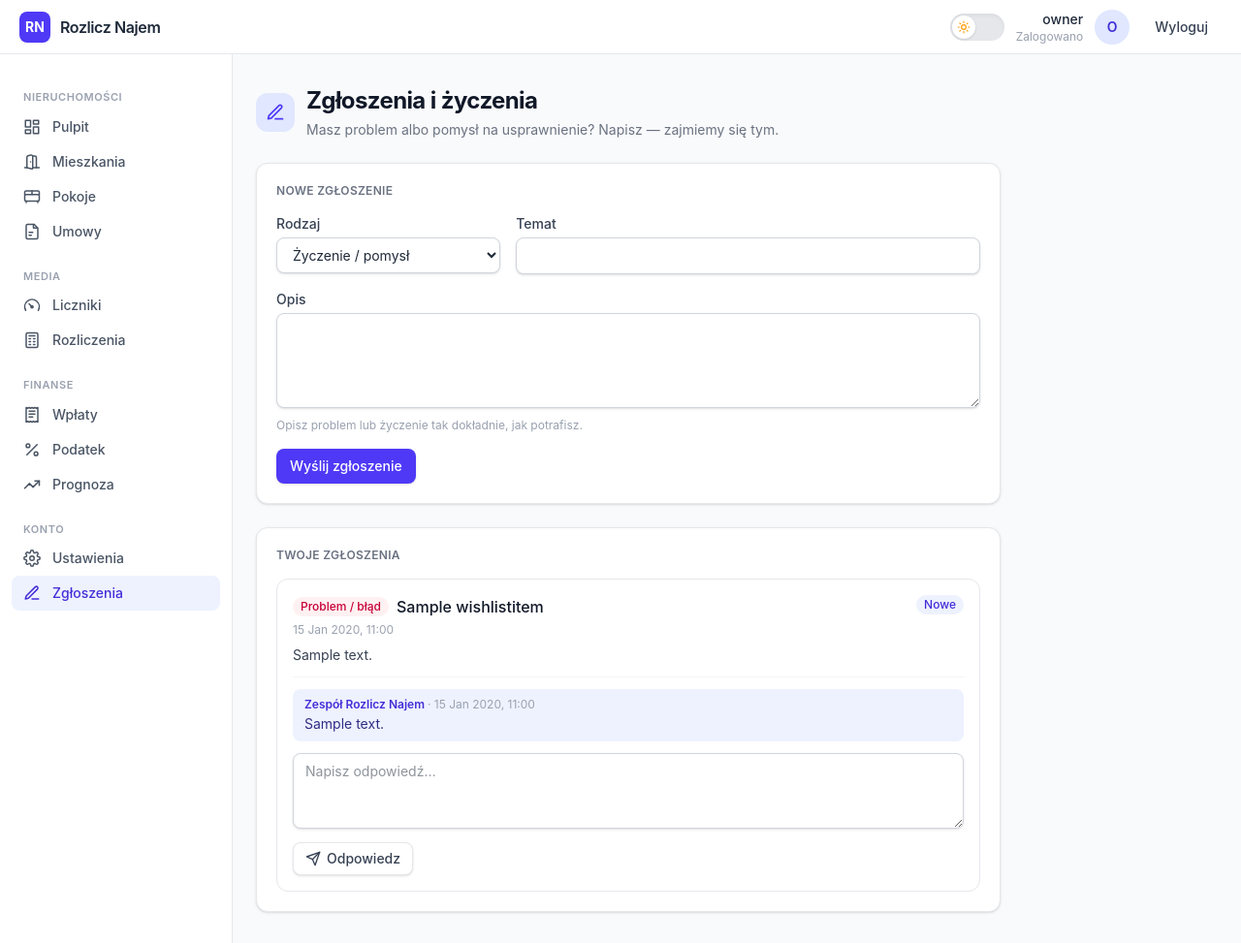
After one commit to jdrwal/npbeta-py, a Django app: page /settings/wishlist/ in a window 1280 px wide. The commit adds this page. Shown: the whole page at 97% size. Run offline with Django 5.2, Linux system fonts and the light colour scheme; a user stored in the database is signed in; data comes from the database, SQL or seed files in the repository; tables that the repository leaves empty hold one stand-in row (values such as "Sample post"); parts of the project's set-up code (start-up, migrations or seed data) failed here and were passed over.

Commit message:
feat(wishlist): user feedback page + BCC account owner on settlement emails
- Add WishlistItem/WishlistMessage models (migration 0011) for user-submitted
  problems/wishes with a status workflow and a conversation thread.
- New dedicated wishlist page under /settings/wishlist/ with sidebar link;
  users submit items and reply, staff manage them from the Django admin.
- BCC the account owner on settlement emails so landlords keep a copy of
  every tenant mailing (EmailMessage instead of send_mail).

```diff
--- a/apps/core/forms.py
+++ b/apps/core/forms.py
@@ -21,6 +21,7 @@ from apps.core.models import (
     MeterPrice,
     MeterReading,
     Room,
+    WishlistItem,
 )
 
 _DATE = forms.DateInput(attrs={"type": "date"}, format="%Y-%m-%d")
@@ -460,3 +461,31 @@ class SecuritySettingsForm(forms.ModelForm):
     def clean_session_timeout_minutes(self) -> int:
         value = int(self.cleaned_data["session_timeout_minutes"])
         return max(self.MIN_MINUTES, min(self.MAX_MINUTES, value))
+
+
+class WishlistForm(forms.ModelForm):
+    """Lets a user submit a problem report or feature wish from settings."""
+
+    class Meta:
+        model = WishlistItem
+        fields = ["kind", "subject", "body"]
+        widgets = {
+            "body": forms.Textarea(attrs={"rows": 4}),
+        }
+        labels = {
+            "kind": "Rodzaj",
+            "subject": "Temat",
+            "body": "Opis",
+        }
+        help_texts = {
+            "body": "Opisz problem lub życzenie tak dokładnie, jak potrafisz.",
+        }
+
+
+class WishlistReplyForm(forms.Form):
+    """A follow-up message the user adds to their own wishlist item."""
+
+    body = forms.CharField(
+        label="Odpowiedź",
+        widget=forms.Textarea(attrs={"rows": 3, "placeholder": "Napisz odpowiedź…"}),
+    )
--- /dev/null
+++ b/apps/core/templates/core/wishlist.html
@@ -0,0 +1,87 @@
+{% extends "base.html" %}
+{% block title %}Zgłoszenia i życzenia — Rozlicz Najem{% endblock %}
+{% block content %}
+<div class="mb-6 flex items-center gap-3">
+    <span class="grid h-10 w-10 shrink-0 place-items-center rounded-xl bg-indigo-100 text-indigo-600 dark:bg-indigo-500/15 dark:text-indigo-300">
+        <svg class="h-5 w-5" viewBox="0 0 24 24" fill="none" stroke="currentColor" stroke-width="2" stroke-linecap="round" stroke-linejoin="round"><path d="M12 20h9"/><path d="M16.5 3.5a2.12 2.12 0 0 1 3 3L7 19l-4 1 1-4Z"/></svg>
+    </span>
+    <div>
+        <h1>Zgłoszenia i życzenia</h1>
+        <p class="mt-1 text-sm text-gray-500 dark:text-gray-400">Masz problem albo pomysł na usprawnienie? Napisz — zajmiemy się tym.</p>
+    </div>
+</div>
+
+<div class="grid max-w-3xl gap-6">
+    <section class="card space-y-4">
+        <h2 class="text-xs font-semibold uppercase tracking-wide text-gray-500 dark:text-gray-400">Nowe zgłoszenie</h2>
+        <form method="post" class="space-y-4">
+            {% csrf_token %}
+            {% if wish_form.non_field_errors %}<div class="msg border-rose-200 bg-rose-50 text-rose-700">{{ wish_form.non_field_errors }}</div>{% endif %}
+            <div class="grid gap-4 sm:grid-cols-3">
+                {% include "core/_field.html" with field=wish_form.kind %}
+                <div class="sm:col-span-2">{% include "core/_field.html" with field=wish_form.subject %}</div>
+            </div>
+            {% include "core/_field.html" with field=wish_form.body %}
+            <button type="submit">Wyślij zgłoszenie</button>
+        </form>
+    </section>
+
+    {% if wishlist %}
+    <section class="card space-y-4">
+        <h2 class="text-xs font-semibold uppercase tracking-wide text-gray-500 dark:text-gray-400">Twoje zgłoszenia</h2>
+        {% for item in wishlist %}
+        <div class="rounded-xl border border-gray-200 p-4 dark:border-gray-800">
+            <div class="flex flex-wrap items-start justify-between gap-2">
+                <div>
+                    <div class="flex items-center gap-2">
+                        {% if item.kind == 'problem' %}
+                        <span class="pill bg-rose-50 text-rose-700 dark:bg-rose-500/15 dark:text-rose-300">{{ item.get_kind_display }}</span>
+                        {% else %}
+                        <span class="pill bg-indigo-50 text-indigo-700 dark:bg-indigo-500/15 dark:text-indigo-300">{{ item.get_kind_display }}</span>
+                        {% endif %}
+                        <span class="font-medium text-gray-900 dark:text-white">{{ item.subject }}</span>
+                    </div>
+                    <p class="mt-1 text-xs text-gray-400 dark:text-gray-500">{{ item.created|date:"j M Y, H:i" }}</p>
+                </div>
+                {% if item.status == 'open' %}
+                <span class="pill bg-indigo-50 text-indigo-700 dark:bg-indigo-500/15 dark:text-indigo-300">{{ item.get_status_display }}</span>
+                {% elif item.status == 'in_progress' %}
+                <span class="pill bg-amber-50 text-amber-700 dark:bg-amber-500/15 dark:text-amber-300">{{ item.get_status_display }}</span>
+                {% elif item.status == 'done' %}
+                <span class="pill bg-emerald-50 text-emerald-700 dark:bg-emerald-500/15 dark:text-emerald-300">{{ item.get_status_display }}</span>
+                {% elif item.status == 'rejected' %}
+                <span class="pill bg-rose-50 text-rose-700 dark:bg-rose-500/15 dark:text-rose-300">{{ item.get_status_display }}</span>
+                {% else %}
+                <span class="pill bg-gray-100 text-gray-600 dark:bg-gray-800 dark:text-gray-300">{{ item.get_status_display }}</span>
+                {% endif %}
+            </div>
+            <p class="mt-2 whitespace-pre-line text-sm text-gray-700 dark:text-gray-300">{{ item.body }}</p>
+
+            {% if item.messages.all %}
+            <div class="mt-3 space-y-2 border-t border-gray-100 pt-3 dark:border-gray-800">
+                {% for msg in item.messages.all %}
+                <div class="rounded-lg px-3 py-2 text-sm {% if msg.from_staff %}bg-indigo-50 text-indigo-900 dark:bg-indigo-500/10 dark:text-indigo-200{% else %}bg-gray-50 text-gray-700 dark:bg-gray-800 dark:text-gray-300{% endif %}">
+                    <p class="mb-0.5 text-xs font-semibold {% if msg.from_staff %}text-indigo-700 dark:text-indigo-300{% else %}text-gray-500 dark:text-gray-400{% endif %}">
+                        {% if msg.from_staff %}Zespół Rozlicz Najem{% else %}Ty{% endif %}
+                        <span class="font-normal text-gray-400 dark:text-gray-500">· {{ msg.created|date:"j M Y, H:i" }}</span>
+                    </p>
+                    <p class="whitespace-pre-line">{{ msg.body }}</p>
+                </div>
+                {% endfor %}
+            </div>
+            {% endif %}
+
+            <form method="post" action="{% url 'core:wishlist_reply' item.pk %}" class="mt-3 space-y-2">
+                {% csrf_token %}
+                {{ reply_form.body }}
+                {% if reply_form.body.errors %}<span class="block text-sm text-rose-600">{{ reply_form.body.errors|striptags }}</span>{% endif %}
+                <button type="submit" class="act"><svg class="h-4 w-4" viewBox="0 0 24 24" fill="none" stroke="currentColor" stroke-width="2" stroke-linecap="round" stroke-linejoin="round"><path d="M22 2 11 13"/><path d="M22 2 15 22l-4-9-9-4Z"/></svg>Odpowiedz</button>
+            </form>
+        </div>
+        {% endfor %}
+    </section>
+    {% else %}
+    <p class="text-sm text-gray-500 dark:text-gray-400">Nie masz jeszcze żadnych zgłoszeń.</p>
+    {% endif %}
+</div>
+{% endblock %}
--- a/apps/core/urls.py
+++ b/apps/core/urls.py
@@ -104,6 +104,12 @@ urlpatterns = [
     ),
     path("forecast/", views.forecast, name="forecast"),
     path("settings/", views.user_settings, name="settings"),
+    path("settings/wishlist/", views.wishlist, name="wishlist"),
+    path(
+        "settings/wishlist/<int:pk>/reply/",
+        views.wishlist_reply,
+        name="wishlist_reply",
+    ),
     path("contracts/<int:pk>/invites/", views.contract_invites, name="contract_invites"),
     path("contracts/<int:pk>/invites/new/", views.create_invite, name="create_invite"),
     path("portal/", views.portal, name="portal"),
--- a/apps/core/views.py
+++ b/apps/core/views.py
@@ -33,6 +33,8 @@ from apps.core.forms import (
     RoomForm,
     SecuritySettingsForm,
     SettlementForm,
+    WishlistForm,
+    WishlistReplyForm,
 )
 from apps.core.models import (
     AdminFee,
@@ -48,6 +50,8 @@ from apps.core.models import (
     MeterReading,
     Room,
     TaxDue,
+    WishlistItem,
+    WishlistMessage,
 )
 from apps.core.services.counters import counters_matrix
 from apps.core.services.estimate import estimate_flat_readings
@@ -1084,6 +1088,57 @@ def user_settings(request: HttpRequest) -> HttpResponse:
 
 
 @login_required
+def wishlist(request: HttpRequest) -> HttpResponse:
+    """User feedback page: submit problems/wishes and track their status."""
+    user = cast(User, request.user)
+    wish_form = WishlistForm()
+    if request.method == "POST":
+        wish_form = WishlistForm(request.POST)
+        if wish_form.is_valid():
+            item = wish_form.save(commit=False)
+            item.user = user
+            item.save()
+            messages.success(request, "Zgłoszenie zostało wysłane. Dziękujemy!")
+            return redirect("core:wishlist")
+    items = (
+        WishlistItem.objects.filter(user=user)
+        .prefetch_related("messages", "messages__author")
+    )
+    return render(
+        request,
+        "core/wishlist.html",
+        {
+            "wish_form": wish_form,
+            "wishlist": items,
+            "reply_form": WishlistReplyForm(),
+        },
+    )
+
+
+@login_required
+@require_POST
+def wishlist_reply(request: HttpRequest, pk: int) -> HttpResponse:
+    """Add a follow-up message to one of the user's own wishlist items."""
+    user = cast(User, request.user)
+    item = get_object_or_404(WishlistItem, pk=pk, user=user)
+    form = WishlistReplyForm(request.POST)
+    if form.is_valid():
+        WishlistMessage.objects.create(
+            item=item,
+            author=user,
+            from_staff=False,
+            body=form.cleaned_data["body"],
+        )
+        # Reopen a resolved item when the user comes back with more to say.
+        if item.status in (WishlistItem.Status.DONE, WishlistItem.Status.CLOSED):
+            item.status = WishlistItem.Status.OPEN
+            item.save(update_fields=["status", "updated"])
+        messages.success(request, "Odpowiedź została dodana.")
+    return redirect("core:wishlist")
+
+
+
+@login_required
 def counters(request: HttpRequest) -> HttpResponse:
     """Per-flat meter matrix: reading / usage / cost per date (port of counters.php)."""
     user = cast(User, request.user)
--- a/templates/base.html
+++ b/templates/base.html
@@ -99,6 +99,10 @@
                 <svg viewBox="0 0 24 24" fill="none" stroke="currentColor" stroke-width="2" stroke-linecap="round" stroke-linejoin="round"><circle cx="12" cy="12" r="3"/><path d="M19.4 15a1.65 1.65 0 0 0 .33 1.82l.06.06a2 2 0 1 1-2.83 2.83l-.06-.06a1.65 1.65 0 0 0-1.82-.33 1.65 1.65 0 0 0-1 1.51V21a2 2 0 0 1-4 0v-.09A1.65 1.65 0 0 0 9 19.4a1.65 1.65 0 0 0-1.82.33l-.06.06a2 2 0 1 1-2.83-2.83l.06-.06a1.65 1.65 0 0 0 .33-1.82 1.65 1.65 0 0 0-1.51-1H3a2 2 0 0 1 0-4h.09A1.65 1.65 0 0 0 4.6 9a1.65 1.65 0 0 0-.33-1.82l-.06-.06a2 2 0 1 1 2.83-2.83l.06.06a1.65 1.65 0 0 0 1.82.33H9a1.65 1.65 0 0 0 1-1.51V3a2 2 0 0 1 4 0v.09a1.65 1.65 0 0 0 1 1.51 1.65 1.65 0 0 0 1.82-.33l.06-.06a2 2 0 1 1 2.83 2.83l-.06.06a1.65 1.65 0 0 0-.33 1.82V9a1.65 1.65 0 0 0 1.51 1H21a2 2 0 0 1 0 4h-.09a1.65 1.65 0 0 0-1.51 1Z"/></svg>
                 Ustawienia
             </a>
+            <a href="{% url 'core:wishlist' %}" class="sidebar-link {% if active == 'wishlist' or active == 'wishlist_reply' %}active{% endif %}">
+                <svg viewBox="0 0 24 24" fill="none" stroke="currentColor" stroke-width="2" stroke-linecap="round" stroke-linejoin="round"><path d="M12 20h9"/><path d="M16.5 3.5a2.12 2.12 0 0 1 3 3L7 19l-4 1 1-4Z"/></svg>
+                Zgłoszenia
+            </a>
             {% elif user.is_tenant %}
             <p class="sidebar-group">Najem</p>
             <a href="{% url 'core:portal' %}" class="sidebar-link {% if active == 'portal' %}active{% endif %}">
@@ -117,6 +121,10 @@
             <a href="{% url 'core:settings' %}" class="sidebar-link {% if active == 'settings' %}active{% endif %}">
                 <svg viewBox="0 0 24 24" fill="none" stroke="currentColor" stroke-width="2" stroke-linecap="round" stroke-linejoin="round"><circle cx="12" cy="12" r="3"/><path d="M19.4 15a1.65 1.65 0 0 0 .33 1.82l.06.06a2 2 0 1 1-2.83 2.83l-.06-.06a1.65 1.65 0 0 0-1.82-.33 1.65 1.65 0 0 0-1 1.51V21a2 2 0 0 1-4 0v-.09A1.65 1.65 0 0 0 9 19.4a1.65 1.65 0 0 0-1.82.33l-.06.06a2 2 0 1 1-2.83-2.83l.06-.06a1.65 1.65 0 0 0 .33-1.82 1.65 1.65 0 0 0-1.51-1H3a2 2 0 0 1 0-4h.09A1.65 1.65 0 0 0 4.6 9a1.65 1.65 0 0 0-.33-1.82l-.06-.06a2 2 0 1 1 2.83-2.83l.06.06a1.65 1.65 0 0 0 1.82.33H9a1.65 1.65 0 0 0 1-1.51V3a2 2 0 0 1 4 0v.09a1.65 1.65 0 0 0 1 1.51 1.65 1.65 0 0 0 1.82-.33l.06-.06a2 2 0 1 1 2.83 2.83l-.06.06a1.65 1.65 0 0 0-.33 1.82V9a1.65 1.65 0 0 0 1.51 1H21a2 2 0 0 1 0 4h-.09a1.65 1.65 0 0 0-1.51 1Z"/></svg>
                 Ustawienia
+            </a>
+            <a href="{% url 'core:wishlist' %}" class="sidebar-link {% if active == 'wishlist' or active == 'wishlist_reply' %}active{% endif %}">
+                <svg viewBox="0 0 24 24" fill="none" stroke="currentColor" stroke-width="2" stroke-linecap="round" stroke-linejoin="round"><path d="M12 20h9"/><path d="M16.5 3.5a2.12 2.12 0 0 1 3 3L7 19l-4 1 1-4Z"/></svg>
+                Zgłoszenia
             </a>
             {% endif %}
         </aside>
```
Also changed, not shown: apps/core/admin.py (+52 -0 lines), apps/core/models.py (+77 -0 lines), apps/core/services/notifications.py (+12 -6 lines), tests/test_tasks.py (+1 -0 lines), tests/test_wishlist.py (added, +76 -0 lines), apps/core/migrations/0011_wishlistitem_wishlistmessage.py (added), static/css/app.css.
